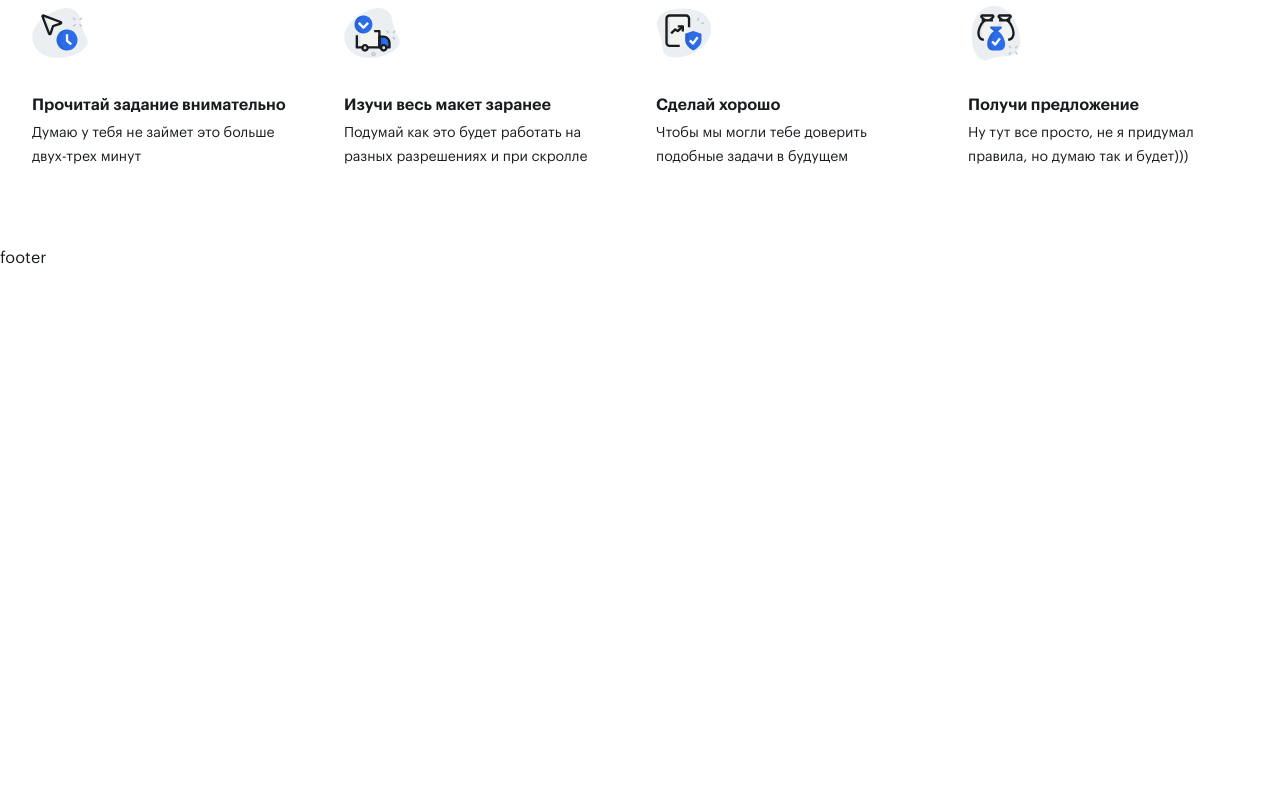
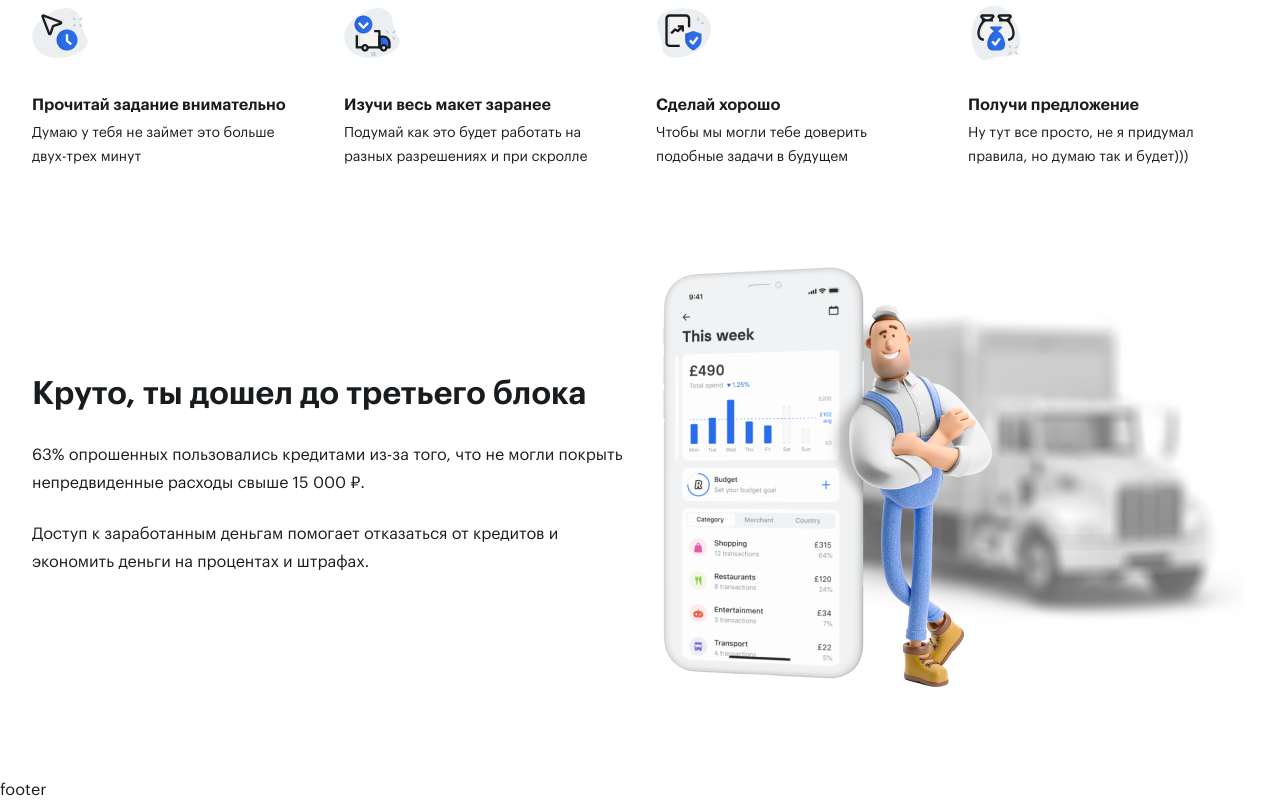
Before and after one commit to KuznecovDenis/testLab, a website built with webpack: page src/index.html in a window 1280 px wide. Shown: the part 1152-1952 px from the top of the page. Before the commit the page ends 1419 px from the top, so only its background shows below. Built offline with nearby package versions, Linux system fonts and the light colour scheme.

Commit message:
create third block

```diff
--- a/src/index.html
+++ b/src/index.html
@@ -87,6 +87,29 @@
           </li>
         </ul>
       </section>
+      <section class="third container third__container">
+        <div class="third__img-container">
+          <img
+            src="./img/bg-third-block.png"
+            alt="довольный мужик стоит облакатичшись на телефон, где показано сколько заработал, а сзади грузовик."
+            whidth="592"
+            height="448"
+          />
+        </div>
+        <div class="third__text">
+          <h2 class="third__title">Круто, ты дошел до третьего блока</h2>
+          <div class="third__description">
+            <p>
+              63% опрошенных пользовались кредитами из-за того, что не могли
+              покрыть непредвиденные расходы свыше 15 000 ₽.
+            </p>
+            <p>
+              Доступ к заработанным деньгам помогает отказаться от кредитов и
+              экономить деньги на процентах и штрафах.
+            </p>
+          </div>
+        </div>
+      </section>
     </main>
     <footer class="footer">footer</footer>
   </body>
--- /dev/null
+++ b/src/scss/components/third.scss
@@ -0,0 +1,60 @@
+.third {
+  margin-bottom: 56px;
+
+  @media screen and (min-width: $desktop) {
+    margin-bottom: 80px;
+  }
+}
+
+.third__container {
+  display: flex;
+  flex-direction: column;
+  align-items: center;
+
+  @media screen and (min-width: $tablet) {
+    flex-direction: row;
+    justify-content: space-between;
+  }
+}
+
+.third__img-container {
+  margin-bottom: 27px;
+
+  @media screen and (min-width: $tablet) {
+    width: calc(50% - 12px);
+    order: 1;
+    margin-bottom: 0;
+  }
+}
+
+.third__text {
+  text-align: center;
+
+  @media screen and (min-width: $tablet) {
+    width: calc(50% - 12px);
+    text-align: start;
+  }
+}
+
+.third__title {
+  font-size: 20px;
+  font-weight: 600;
+  line-height: 24px;
+  margin-bottom: 27px;
+
+  @media screen and (min-width: $desktop) {
+    font-size: 32px;
+    line-height: 40px;
+  }
+}
+
+.third__description p {
+  font-size: 16px;
+  font-weight: 400;
+  line-height: 28px;
+  margin-bottom: 23px;
+}
+
+.third__description p:last-child {
+  margin-bottom: 0;
+}
--- a/src/scss/main.scss
+++ b/src/scss/main.scss
@@ -12,3 +12,4 @@
 @import 'components/header';
 @import 'components/navigation';
 @import 'components/howworks';
+@import 'components/third';
```
Also changed, not shown: src/img/bg-third-block.png (added), src/img/car-man.png (added).
